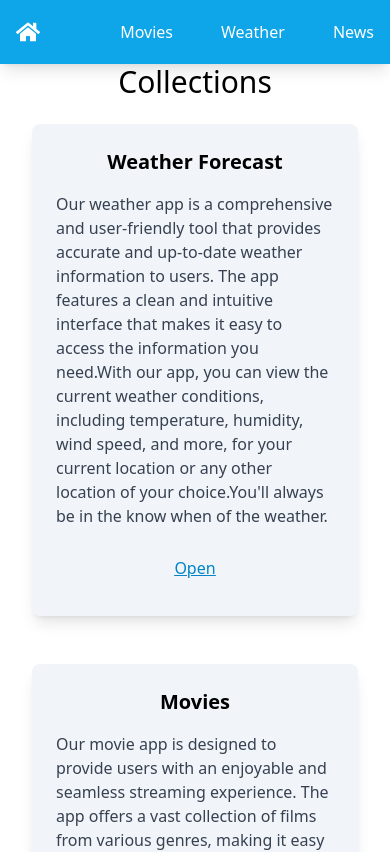
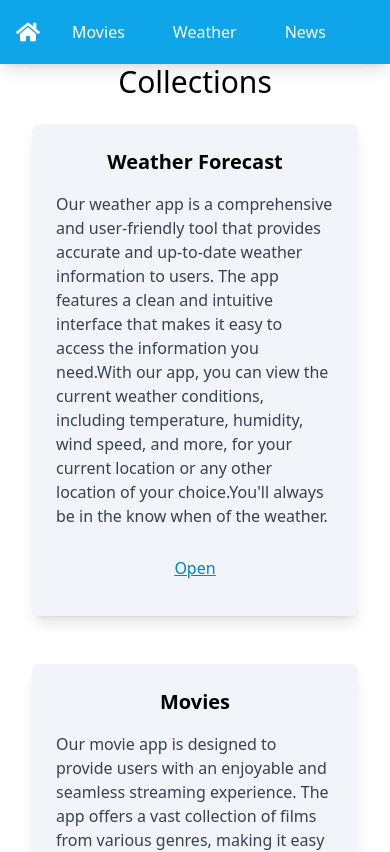
Before and after one commit to bravindan/3in1, a React (Create React App) app: page / in a window 390 px wide. Shown: the top 852 px of the page. Built offline with nearby package versions, Linux system fonts and the light colour scheme.

Commit message:
Update Navbar.jsx

```diff
--- a/src/components/Navbar.jsx
+++ b/src/components/Navbar.jsx
@@ -5,13 +5,13 @@ import { FaHome } from 'react-icons/fa'
 export default function Navbar() {
   return (
     <main className='sticky top-0 z-10'>
-        <section className="mx-auto h-16 bg-sky-500 text-white shadow-lg flex items-center justify-between md:justify-between ">
+        <section className="mx-auto h-16 bg-sky-500 text-white shadow-lg flex items-center justify-even md:justify-between ">
         <div className=''>
         <Link to='/'><FaHome className='text-2xl ml-4'/></Link>
 
         </div>
         <div>
-            <ul className='flex md:m-3 py-3 justify-center items-center gap-x-4 md:gap-x-10'>
+            <ul className='flex ml-4 md:m-3 py-3 justify-center items-center gap-x-4 md:gap-x-10'>
 
             <li className='hover:bg-sky-700 rounded-md px-4 duration-300 '>
             <Link to='/movies'>Movies</Link>
```
